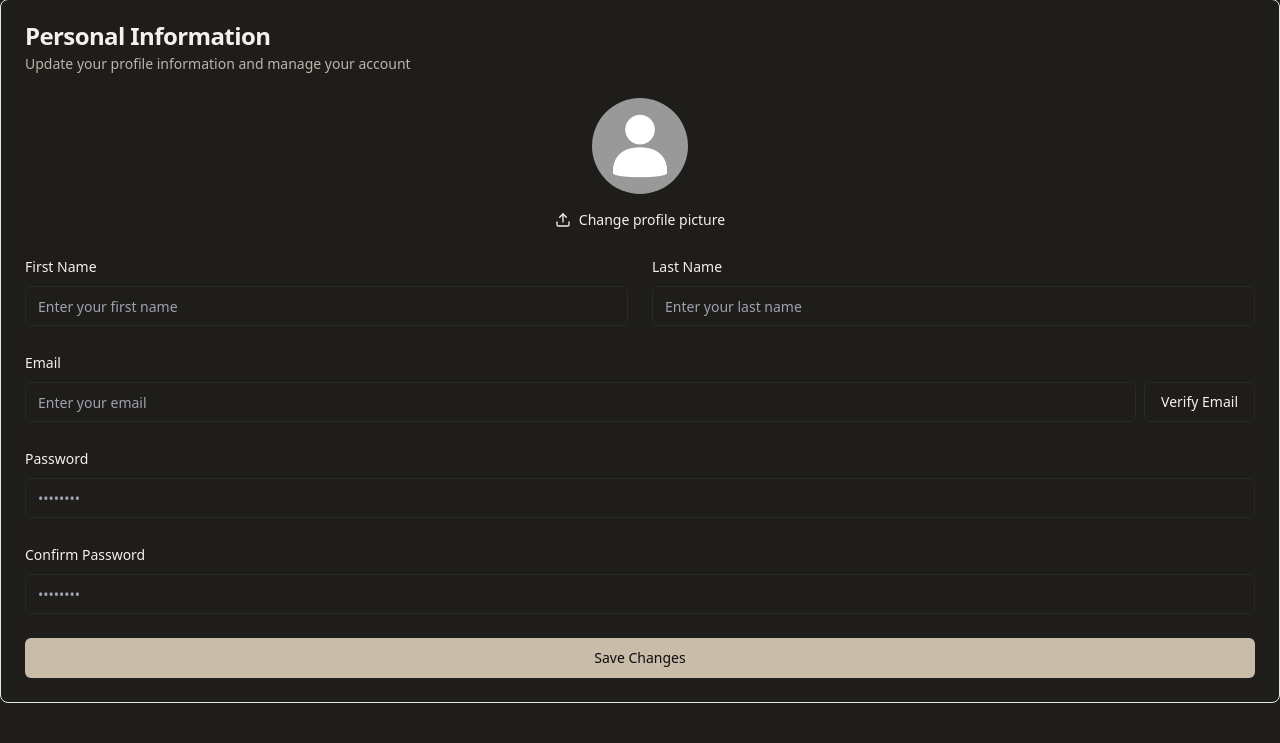
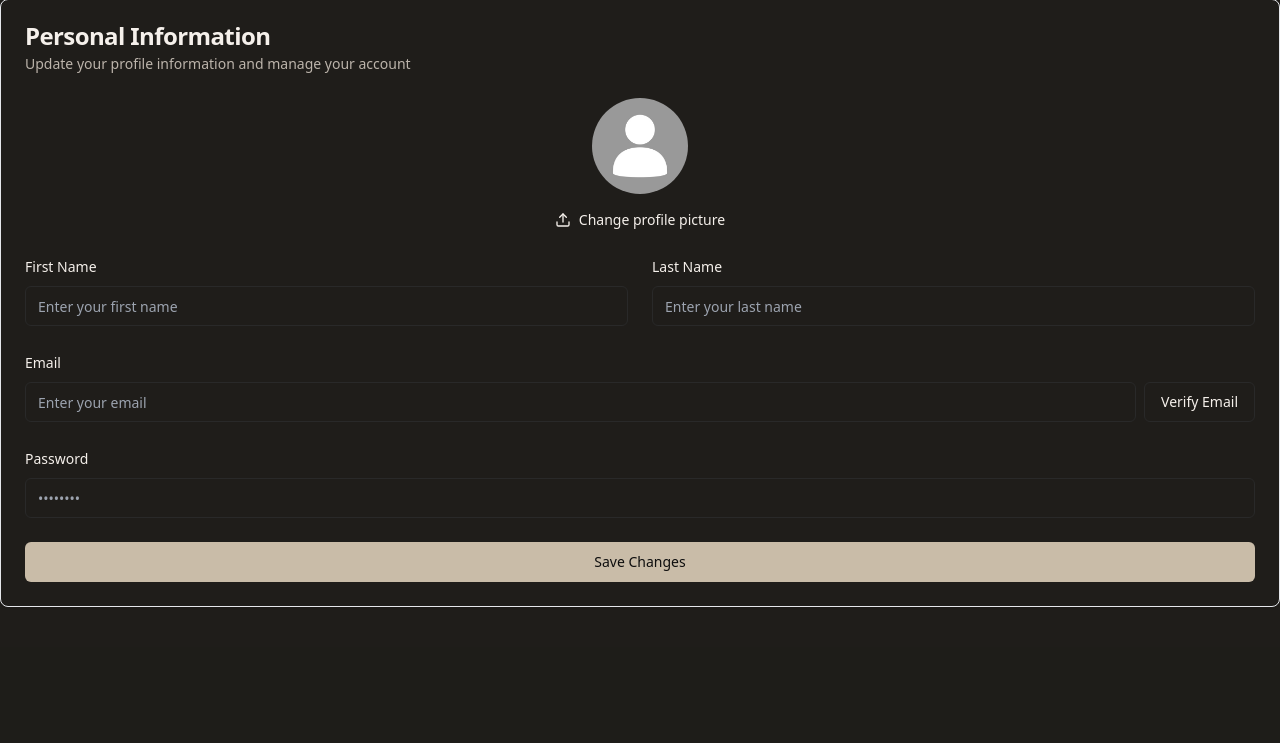
Before and after one commit to Okaza03/Oblig-5, a Flask app: template templates/user/profile.html in a window 1280 px wide. Shown: the part 165-908 px from the top of the page. After the commit the page ends 772 px from the top, so only its background shows below. Run offline with Flask 3, Linux system fonts and the light colour scheme; the template is opened without the code that fills it, so the values that code supplies are empty; style sheets or scripts are compiled from the project's sources; some libraries are stand-ins or nearby versions.

Commit message:
password update

```diff
--- a/templates/user/profile.html
+++ b/templates/user/profile.html
@@ -130,19 +130,7 @@
                   placeholder="••••••••"
                   type="password"
                   name="password"
-                />
-              </div>
-              <div class="space-y-2">
-                <label
-                  class="text-sm font-medium leading-none peer-disabled:cursor-not-allowed peer-disabled:opacity-70"
-                  for="confirmPassword"
-                  >Confirm Password</label
-                ><input
-                  class="flex h-10 w-full rounded-md border border-[var(--border)] bg-[var(--background)] px-3 py-2 text-sm file:border-0 file:bg-transparent file:text-sm file:font-medium file:text-foreground placeholder:text-[var(--muted-foreground)]disabled:cursor-not-allowed disabled:opacity-50"
-                  id="confirmPassword"
-                  placeholder="••••••••"
-                  type="password"
-                  name="password_confirm"
+                  required
                 />
               </div>
             </div>
```
